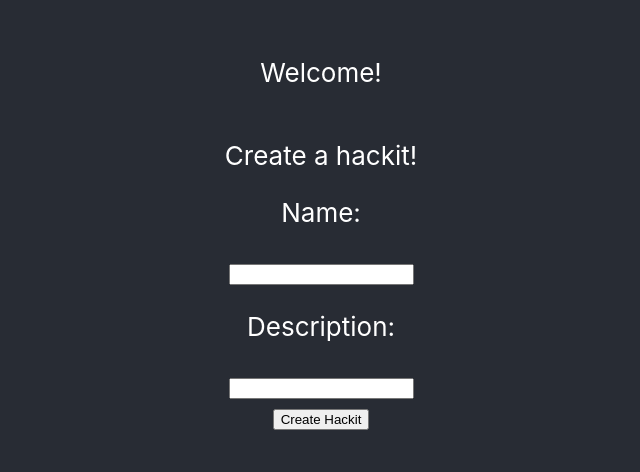
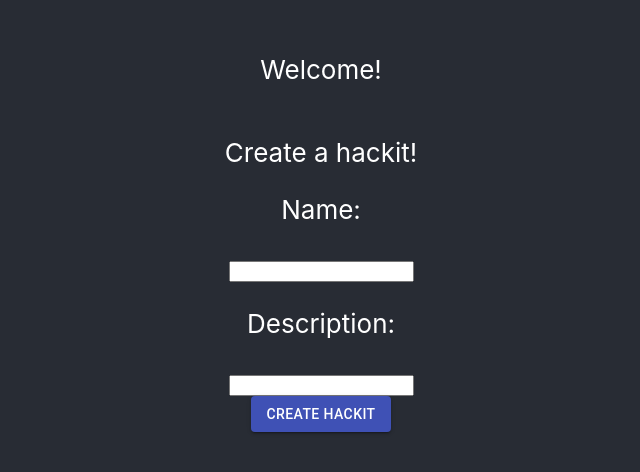
Before and after one commit to lamn5/react-app, a React (Create React App) app: page /home in a window 1280 px wide. Shown: the part 170-642 px from the top of the page, without its empty margins (319-959 px from the left). Built offline with nearby package versions, Linux system fonts and the light colour scheme.

Commit message:
Changed styling of buttons

```diff
--- a/package.json
+++ b/package.json
@@ -3,6 +3,7 @@
   "version": "0.1.0",
   "private": true,
   "dependencies": {
+    "@material-ui/core": "^4.11.3",
     "@testing-library/jest-dom": "^5.11.10",
     "@testing-library/react": "^11.2.6",
     "@testing-library/user-event": "^12.8.3",
--- a/src/routes/Home.tsx
+++ b/src/routes/Home.tsx
@@ -1,5 +1,7 @@
 import React, {useState} from 'react';
 import { Link } from 'react-router-dom';
+import Button from "@material-ui/core/Button";
+
 
 type Hackit = {
     name: string,
@@ -63,9 +65,12 @@
                 onChange = {changeDesc}
             />
             <br />
-            <button onClick={createHackit}>
+            <Button onClick={createHackit}
+                variant="contained"
+                color="primary"
+            >
                 Create Hackit
-            </button>
+            </Button>
         </div>
     );
 }
--- a/src/routes/SignIn.tsx
+++ b/src/routes/SignIn.tsx
@@ -1,5 +1,6 @@
 import React, { useState } from 'react';
 import { useHistory } from 'react-router-dom';
+import Button from "@material-ui/core/Button";
 
 const SignIn = () => {
     const history = useHistory();
@@ -46,9 +47,12 @@
             {password}
         </p>
         <br />
-        <button onClick={handleClick}>
+        <Button onClick={handleClick}
+            variant="contained"
+            color="primary"
+        >
           Sign In
-        </button>
+        </Button>
         </div>
     );
 }
```
Also changed, not shown: 1 other file (tests, documents, lock files or other folders).
